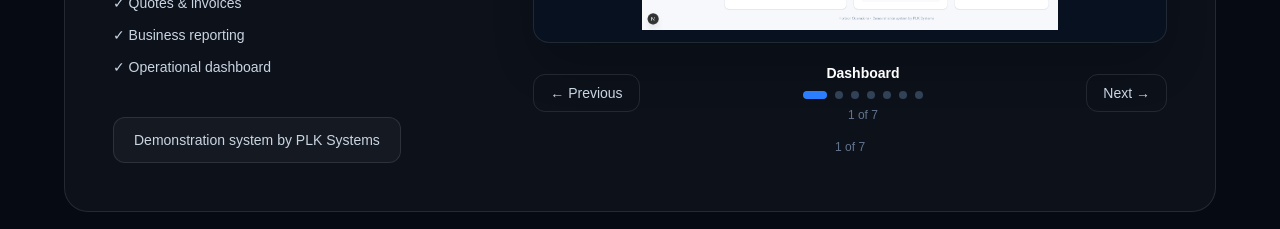
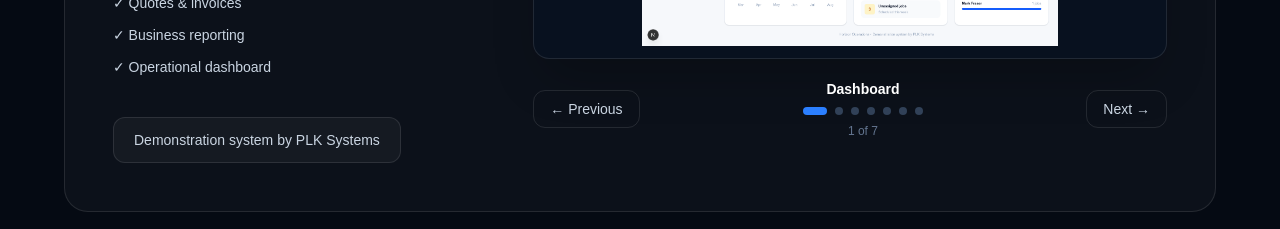
Before and after one commit to EuanPollock/plk-systems, a Next.js app: page / in a window 1280 px wide. Shown: the part 4180-4409 px from the top of the page. Built offline with nearby package versions, Linux system fonts and the light colour scheme; no server answers.

Commit message:
Centre Horizon carousel counter

```diff
--- a/app/page.tsx
+++ b/app/page.tsx
@@ -531,9 +531,6 @@ async function handleSubmit(event: React.FormEvent<HTMLFormElement>) {
         </button>
       </div>
 
-      <p className="mt-4 text-center text-xs text-slate-500">
-        {horizonScreen + 1} of {horizonScreens.length}
-      </p>
     </div>
 
   </div>
```
